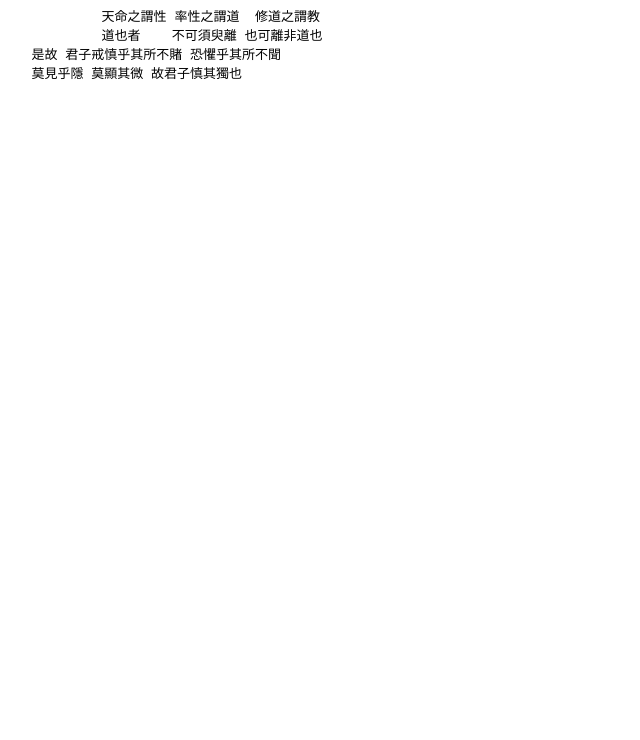
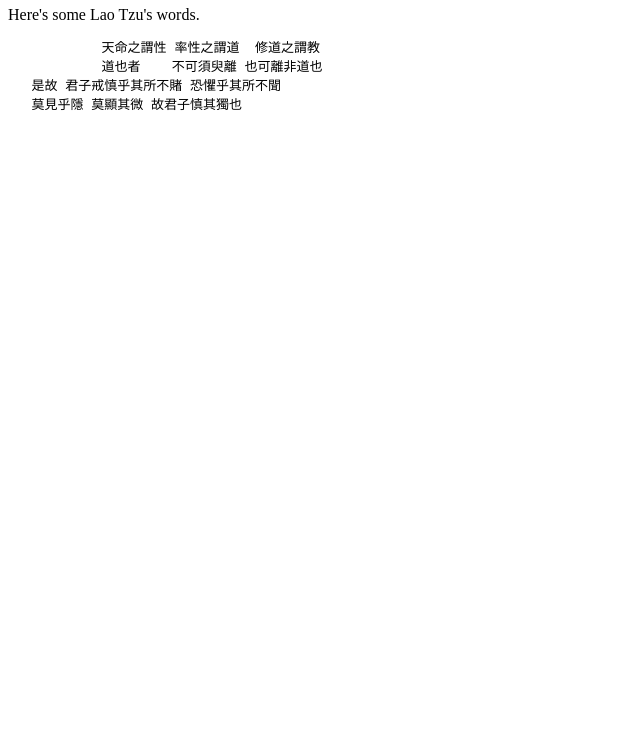
Before and after one commit to emelicat/emelicat.github.io, a plain HTML site: page index.html in a window 1280 px wide. Shown: the part 60-800 px from the top of the page, without its empty margins (0-640 px from the left). Drawn offline with Linux system fonts and the light colour scheme.

Commit message:
Update index.html

```diff
--- a/index.html
+++ b/index.html
@@ -7,6 +7,7 @@
  <h1>
   Welcome!
  </h1>
+  Here's some Lao Tzu's words.
   <pre>
             天命之謂性 率性之謂道  修道之謂教
             道也者    不可須臾離 也可離非道也
```
